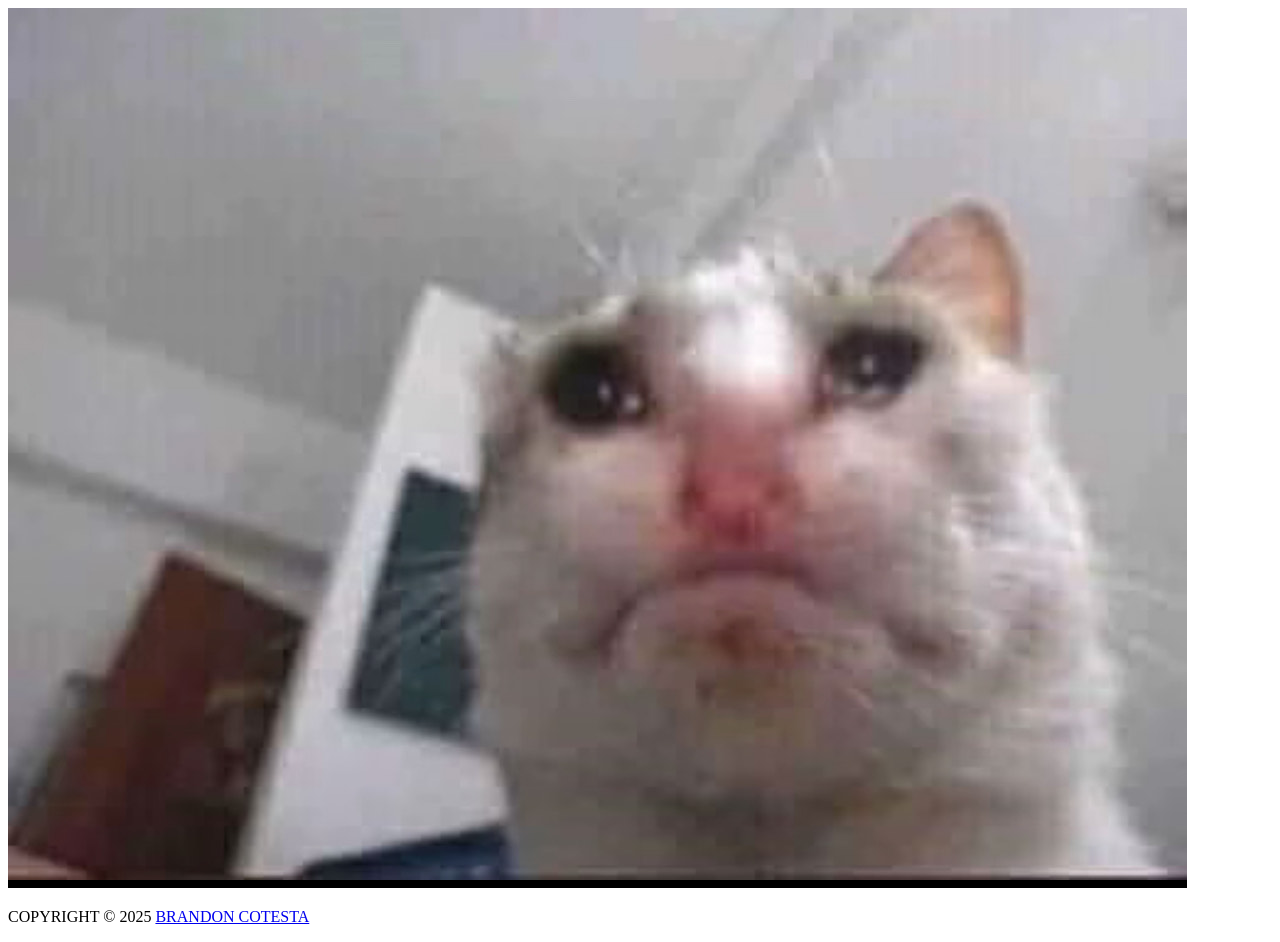
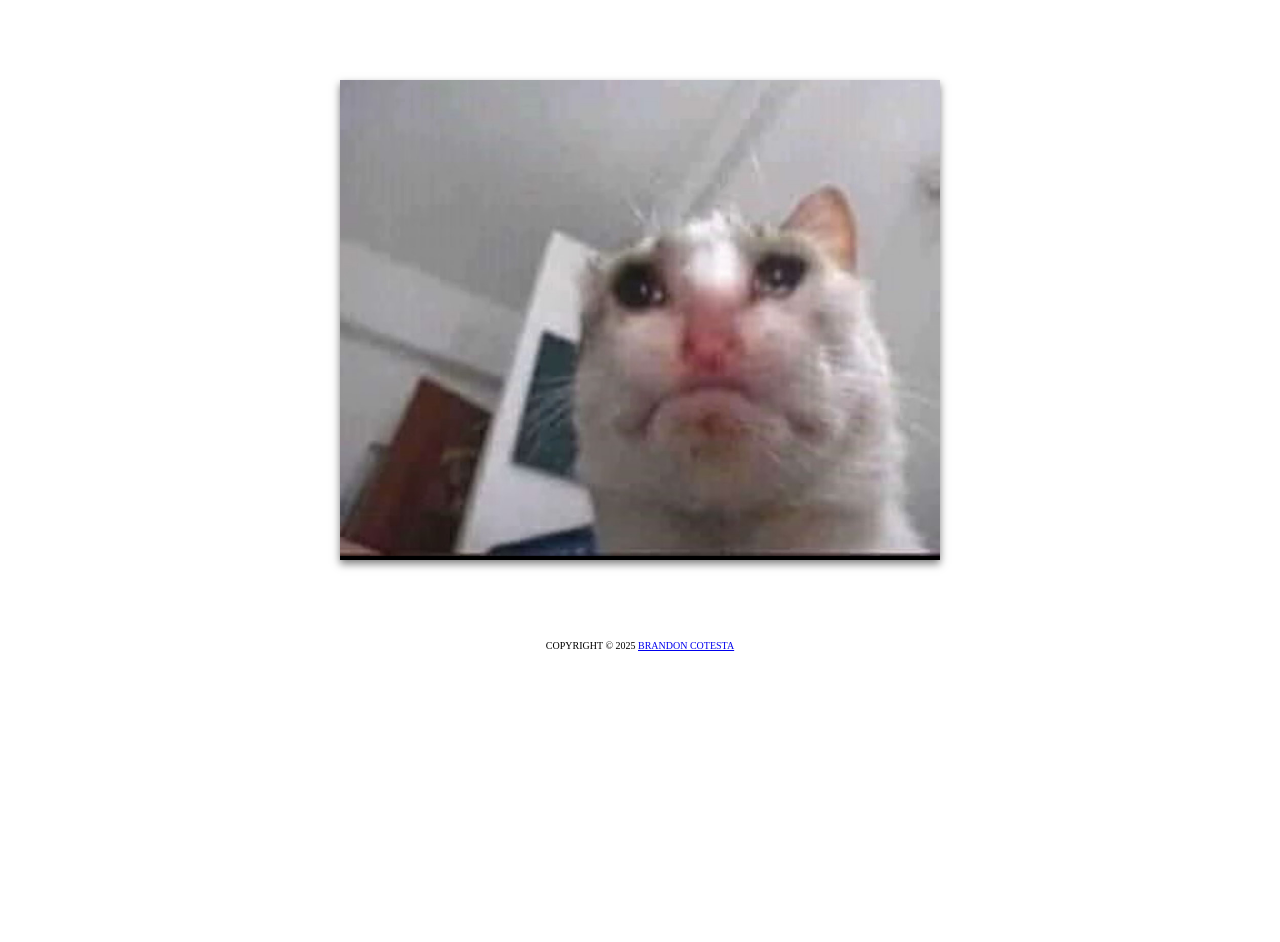
Before and after one commit to bcotesta/alexa-portfolio, a SvelteKit app: page / in a window 1280 px wide. After the commit the page ends 800 px from the top, so only its background shows below. Built offline with nearby package versions, Linux system fonts and the light colour scheme.

Commit message:
Interactive Cat

```diff
--- a/src/routes/+page.svelte
+++ b/src/routes/+page.svelte
@@ -1,4 +1,54 @@
-<img src="/memes/sadcat.jpg" alt="White and gray cat with teary eyes and a downturned mouth sitting indoors, expressing a sad and forlorn emotion, with a blurred background suggesting a home environment" />
+<script lang="ts">
+    let rotateX = 0;
+    let rotateY = 0;
+    let scale = 1;
+
+    function handleMouseMove(e: MouseEvent) {
+        const img = e.currentTarget as HTMLElement;
+        const rect = img.getBoundingClientRect();
+        const x = e.clientX - rect.left;
+        const y = e.clientY - rect.top;
+
+        const centerX = rect.width / 2;
+        const centerY = rect.height / 2;
+
+        // Calculate rotation based on mouse position (-15 to 15 degrees)
+        rotateY = ((x - centerX) / centerX) * 15;
+        rotateX = ((centerY - y) / centerY) * 15;
+        scale = 1.05;
+    }
+
+    function handleMouseLeave() {
+        rotateX = 0;
+        rotateY = 0;
+        scale = 1;
+    }
+</script>
+
+<img
+    src="/memes/sadcat.jpg"
+    alt="White and gray cat with teary eyes and a downturned mouth sitting indoors, expressing a sad and forlorn emotion, with a blurred background suggesting a home environment"
+    on:mousemove={handleMouseMove}
+    on:mouseleave={handleMouseLeave}
+    style="transform: perspective(1000px) rotateX({rotateX}deg) rotateY({rotateY}deg) scale({scale}); transition: transform 0.1s ease-out;"
+/>
 <footer>
     <p>COPYRIGHT © 2025 <a target="_blank" href="https://bcotesta.xyz">BRANDON COTESTA</a></p>
 </footer>
+
+<style>
+
+    footer {
+        text-align: center;
+        font-size: 10px;
+    }
+
+    img {
+        height: 60vh;
+        width: 75vh;
+        display: block;
+        margin: 10vh auto;
+        box-shadow: 0 4px 8px rgba(0, 0, 0, 0.5);
+        cursor: pointer;
+    }
+    </style>
```
Also changed, not shown: src/routes/home/+page.svelte (added).
